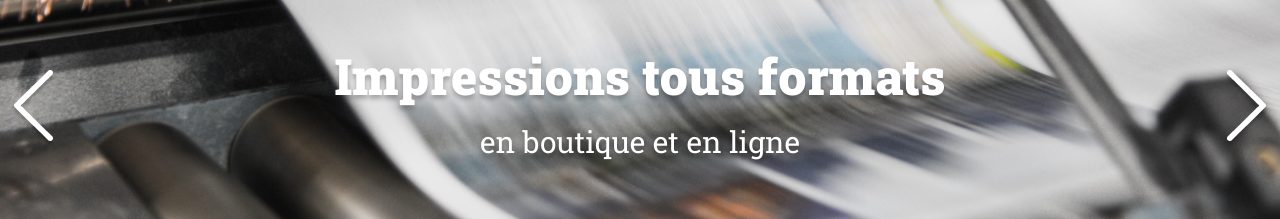
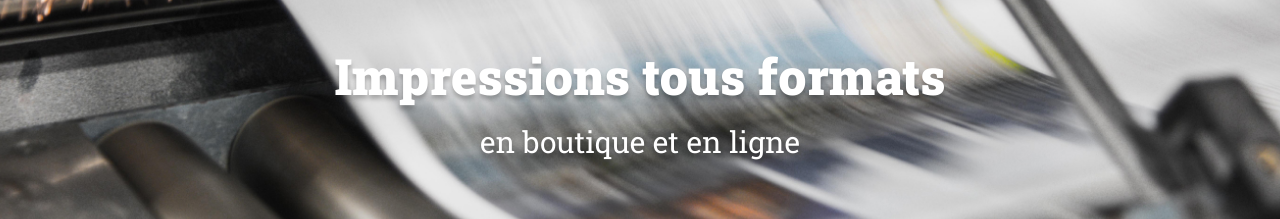
Before and after one commit to jeff397/openclassroom-print-it, a plain HTML site: page index.html in a window 1280 px wide. Shown: the part 227-446 px from the top of the page. Drawn offline with Linux system fonts and the light colour scheme.

Commit message:
premier commit

```diff
--- a/index.html
+++ b/index.html
@@ -19,8 +19,7 @@
 <main>
 	<div id="banner">
 		<img class="banner-img" src="./assets/images/slideshow/slide1.jpg" alt="Banner Print-it">
-		<img class="arrow arrow_left" src="assets/images/arrow_left.png" alt="arrow_left">
-		<img class="arrow arrow_right" src="assets/images/arrow_right.png" alt="arrow_right">
+
 		<p>Impressions tous formats <span>en boutique et en ligne</span></p>
 		<div class="dots">
 		</div>
```
